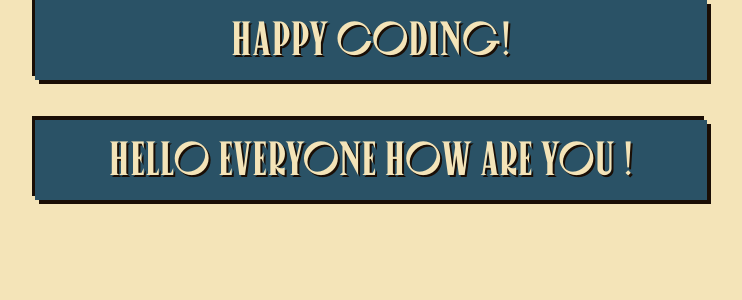
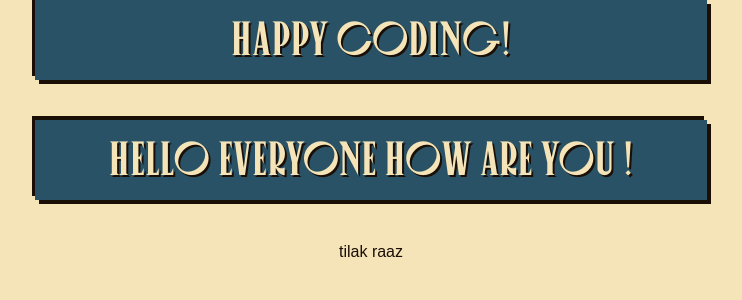
Before and after one commit to Webwiznitr/bug-free-sniffle, a Next.js app: page / in a window 1280 px wide. Shown: the top 300 px of the page, without its empty margins (269-1011 px from the left). Built offline with nearby package versions, Linux system fonts and the light colour scheme.

Commit message:
fix: resolviing conflicts

```diff
--- a/src/app/page.tsx
+++ b/src/app/page.tsx
@@ -7,6 +7,7 @@ export default function Home() {
       <div className="font-canopee bg-secondary text-background text-shadow hack-shadow mx-auto my-10 w-2xl py-4 text-center text-5xl">
         hello everyone how are you !
       </div>
+      <div>tilak raaz</div>
     </div>
   );
 }
```
